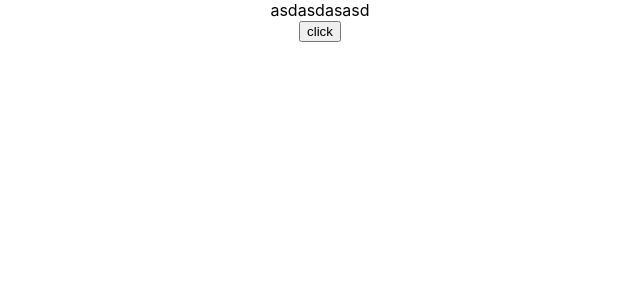
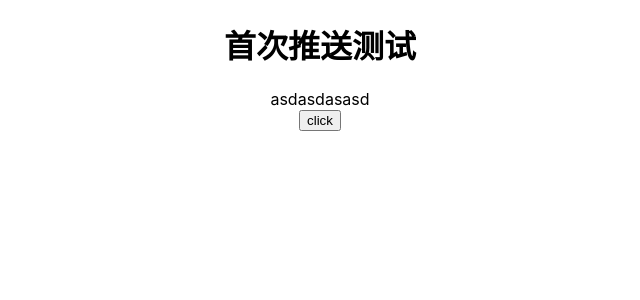
Before and after one commit to eason5921/dotest, a React (Create React App) app: page / in a window 1280 px wide. Shown: the top 300 px of the page, without its empty margins (320-960 px from the left). Built offline with nearby package versions, Linux system fonts and the light colour scheme.

Commit message:
测试自动构建部署

```diff
--- a/src/App.tsx
+++ b/src/App.tsx
@@ -5,6 +5,7 @@ import Typewriter from "./components/Typewriter";
 function App() {
   return (
     <div className="App">
+        <h1>首次推送测试</h1>
       <Typewriter/>
     </div>
   );
```
